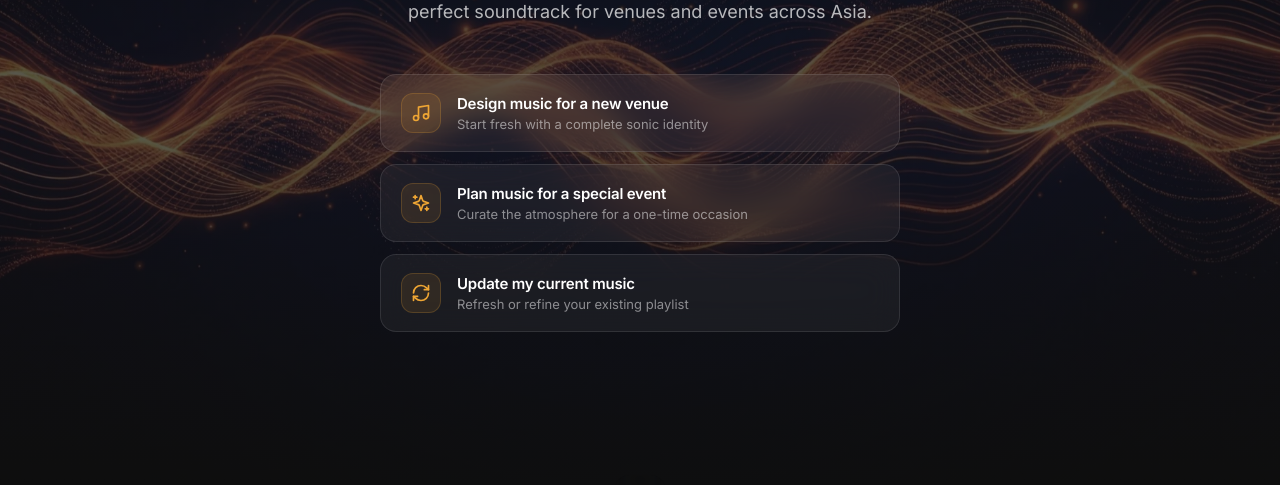
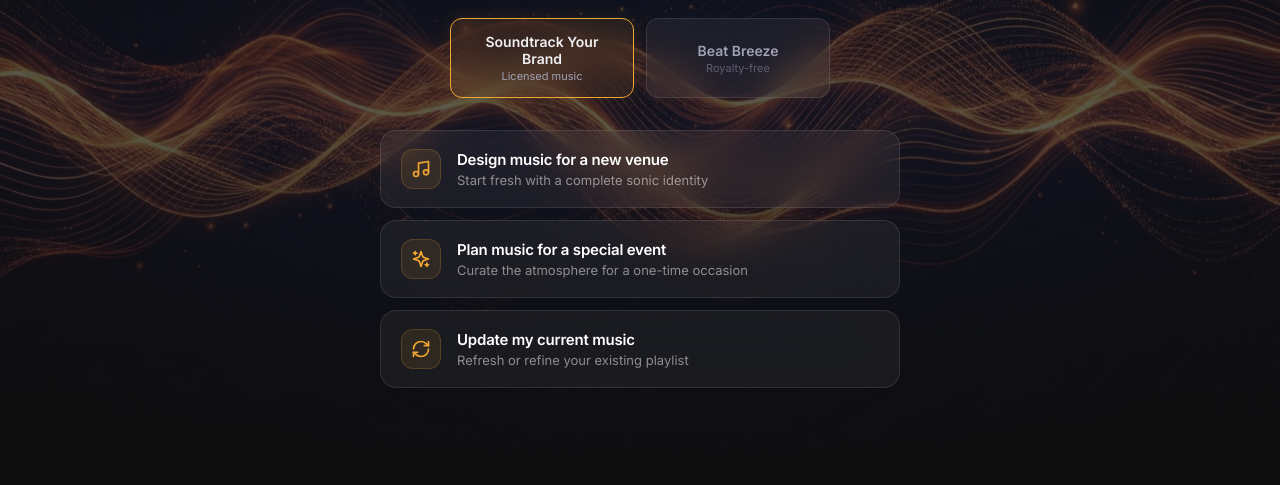
Before and after one commit to brightears/bmasia_music_brief, a website: page public/index.html in a window 1280 px wide. Shown: the part 315-800 px from the top of the page. Drawn offline with Linux system fonts and the light colour scheme.

Commit message:
Move product selection (SYB/Beat Breeze) before recommendations
Product choice now appears on the welcome hero before mode selection,
flowing through the entire pipeline: AI system prompt, recommendation
engine, and submission panel pre-fill.

Co-Authored-By: Claude Opus 4.6 <noreply@anthropic.com>

```diff
--- a/public/index.html
+++ b/public/index.html
@@ -1048,6 +1048,56 @@ body.chat-active {
   max-width: 480px;
   margin: 0 auto 48px;
 }
+
+/* Product Selector (SYB / Beat Breeze) */
+.product-selector {
+  display: flex;
+  gap: 12px;
+  justify-content: center;
+  margin: 0 auto 32px;
+  max-width: 380px;
+}
+.product-btn {
+  flex: 1;
+  padding: 14px 16px;
+  background: rgba(255,255,255,0.05);
+  backdrop-filter: blur(16px);
+  -webkit-backdrop-filter: blur(16px);
+  border: 1px solid rgba(255,255,255,0.1);
+  border-radius: 12px;
+  cursor: pointer;
+  text-align: center;
+  color: var(--text-secondary);
+  transition: all var(--dur-normal) var(--ease-out);
+  font-family: inherit;
+}
+.product-btn:hover {
+  background: rgba(255,255,255,0.08);
+  border-color: rgba(255,255,255,0.18);
+  color: var(--text);
+}
+.product-btn.selected {
+  background: rgba(239,166,52,0.08);
+  border-color: var(--brand-orange);
+  color: var(--text);
+  box-shadow: 0 0 20px rgba(239,166,52,0.1);
+}
+.product-btn-name {
+  display: block;
+  font-size: 14px;
+  font-weight: 600;
+  margin-bottom: 2px;
+}
+.product-btn-desc {
+  display: block;
+  font-size: 11px;
+  color: var(--text-muted);
+  font-weight: 400;
+}
+.product-btn.selected .product-btn-desc {
+  color: var(--text-secondary);
+}
+
 .mode-cards {
   display: flex;
   flex-direction: column;
@@ -1443,6 +1493,7 @@ function setLang(lang) {
 // =========================================================================
 let conversationHistory = [];
 let currentMode = null; // 'new', 'event', 'update'
+let currentProduct = 'syb'; // 'syb' or 'beatbreeze'
 let currentRecommendations = [];
 let currentDayparts = null;
 let extractedBrief = null;
@@ -1524,6 +1575,16 @@ function showWelcomeState() {
     <div class="welcome-content">
       <h1 class="welcome-title"><span data-i18n="greeting_title">Music Design</span> <span class="gradient-text" data-i18n="greeting_title_highlight">Assistant</span></h1>
       <p class="welcome-subtitle" data-i18n="greeting_subtitle">${t.greeting_subtitle}</p>
+      <div class="product-selector">
+        <button class="product-btn selected" data-product="syb" onclick="selectProductHero(this)">
+          <span class="product-btn-name">Soundtrack Your Brand</span>
+          <span class="product-btn-desc" data-i18n="syb_desc">${t.syb_desc}</span>
+        </button>
+        <button class="product-btn" data-product="beatbreeze" onclick="selectProductHero(this)">
+          <span class="product-btn-name">Beat Breeze</span>
+          <span class="product-btn-desc" data-i18n="bb_desc">${t.bb_desc}</span>
+        </button>
+      </div>
       <div class="mode-cards">
         <button class="mode-card" onclick="selectMode('new', this)">
           <span class="mode-card-icon"><svg viewBox="0 0 24 24"><path d="M9 18V5l12-2v13"/><circle cx="6" cy="18" r="3"/><circle cx="18" cy="16" r="3"/></svg></span>
@@ -1796,6 +1857,7 @@ async function sendMessage(text) {
         mode: currentMode,
         contextBar: getContextBar(),
         language: currentLang,
+        product: currentProduct,
       }),
     });
 
@@ -1977,17 +2039,35 @@ function openSubmission() {
   document.getElementById('sfVenue').value = ctx.venueName;
   document.getElementById('sfLocation').value = ctx.location;
   document.getElementById('sfHours').value = ctx.hours;
+  // Pre-fill product from hero selection
+  document.querySelectorAll('.product-card').forEach(c => {
+    const match = c.dataset.product === currentProduct;
+    c.classList.toggle('selected', match);
+    c.querySelector('input[type="radio"]').checked = match;
+  });
   document.getElementById('submissionOverlay').classList.add('visible');
 }
 
 function closeSubmission() {
   document.getElementById('submissionOverlay').classList.remove('visible');
+}
+
+function selectProductHero(btn) {
+  document.querySelectorAll('.product-btn').forEach(b => b.classList.remove('selected'));
+  btn.classList.add('selected');
+  currentProduct = btn.dataset.product;
+  if (currentProduct === 'beatbreeze') {
+    document.body.setAttribute('data-theme', 'beatbreeze');
+  } else {
+    document.body.removeAttribute('data-theme');
+  }
 }
 
 function selectProduct(card) {
   document.querySelectorAll('.product-card').forEach(c => c.classList.remove('selected'));
   card.classList.add('selected');
-  if (card.dataset.product === 'beatbreeze') {
+  currentProduct = card.dataset.product;
+  if (currentProduct === 'beatbreeze') {
     document.body.setAttribute('data-theme', 'beatbreeze');
   } else {
     document.body.removeAttribute('data-theme');
```
Also changed, not shown: server.js (+11 -6 lines).
